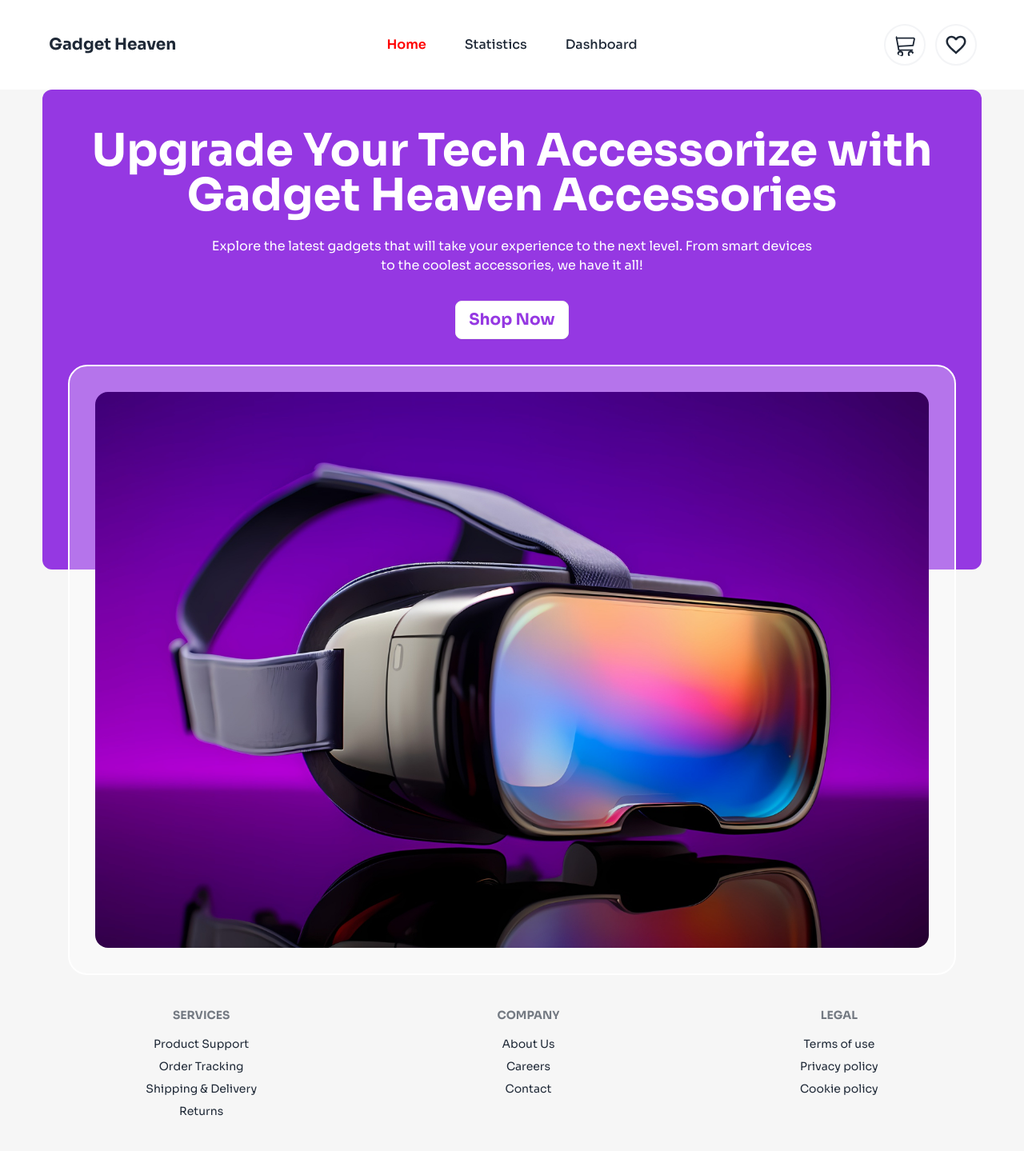
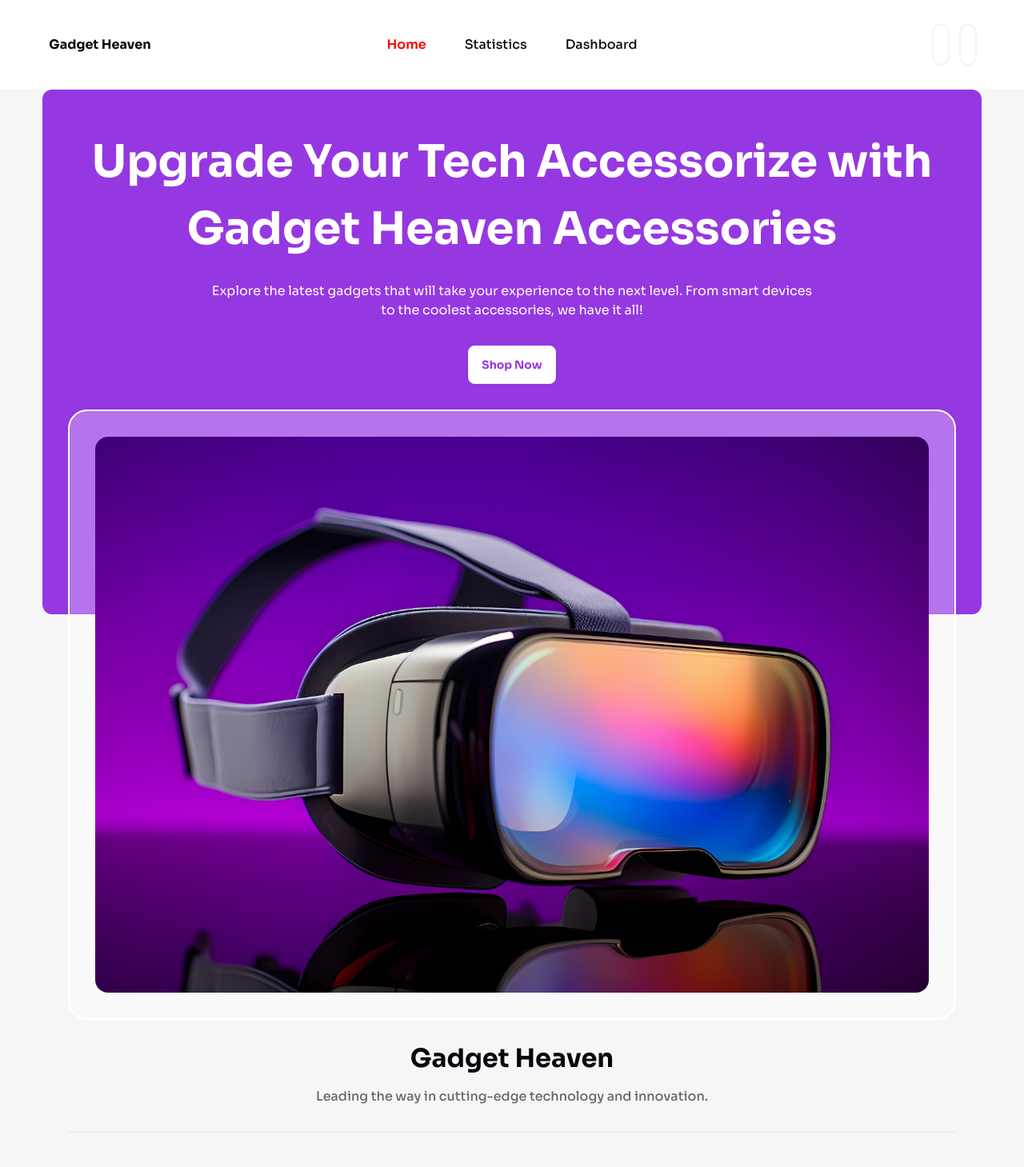
Before and after one commit to KYusufbd/gadget-heaven, a React (Vite) app: page / in a window 1280 px wide. Shown: the top 1459 px of the page at 80% size. Built offline with nearby package versions, Linux system fonts and the light colour scheme.

Commit message:
Footer is ready

```diff
--- a/index.html
+++ b/index.html
@@ -6,7 +6,7 @@
     <meta name="viewport" content="width=device-width, initial-scale=1.0" />
     <title>Gatget Heaven</title>
   </head>
-  <body>
+  <body class="text-txtcol">
     <div id="root"></div>
     <script type="module" src="/src/main.jsx"></script>
   </body>
--- a/src/Banner.jsx
+++ b/src/Banner.jsx
@@ -3,16 +3,16 @@ const Banner = () => {
     <>
       <div className="mx-auto flex w-11/12 flex-col items-center gap-8 rounded-xl bg-primary px-6 pb-72 pt-12">
         <div className="flex w-full flex-col items-center gap-6">
-          <h1 className="max-w-banner-width text-center text-4xl font-bold text-white md:text-5xl lg:text-[56px]">
+          <h1 className="text-4xl md:text-5xl max-w-banner-width text-center font-bold text-white lg:text-[56px]">
             Upgrade Your Tech Accessorize with Gadget Heaven Accessories
           </h1>
-          <p className="max-w-3xl text-center text-base text-white">
+          <p className="text-base max-w-3xl text-center text-white">
             Explore the latest gadgets that will take your experience to the
             next level. From smart devices to the coolest accessories, we have
             it all!
           </p>
         </div>
-        <div className="btn bg-white text-xl font-bold text-primary">
+        <div className="text-xl btn bg-white font-bold text-primary">
           Shop Now
         </div>
       </div>
--- a/src/Footer.jsx
+++ b/src/Footer.jsx
@@ -1,28 +1,35 @@
 const Footer = () => {
   return (
-    <div className="w-full bg-bgcol">
-      <footer className="footer mx-auto max-w-page-width justify-around p-10 text-base-content">
-        <nav className="flex flex-col items-center">
+    <footer className="w-full bg-bgcol py-6 text-txtcol">
+      <div className="flex w-full flex-col items-center gap-3 pb-8">
+        <h3 className="text-3xl font-bold">Gadget Heaven</h3>
+        <p className="font-medium opacity-60">
+          Leading the way in cutting-edge technology and innovation.
+        </p>
+      </div>
+      <hr className="mx-auto w-banner-width" />
+      <div className="mx-auto flex max-w-page-width flex-row flex-wrap justify-around gap-6 p-10 text-base-content">
+        <nav className="flex w-44 flex-col items-center">
           <h6 className="footer-title">Services</h6>
           <a className="link-hover link">Product Support</a>
           <a className="link-hover link">Order Tracking</a>
           <a className="link-hover link">Shipping & Delivery</a>
           <a className="link-hover link">Returns</a>
         </nav>
-        <nav className="flex flex-col items-center">
+        <nav className="flex w-44 flex-col items-center">
           <h6 className="footer-title">Company</h6>
           <a className="link-hover link">About Us</a>
           <a className="link-hover link">Careers</a>
           <a className="link-hover link">Contact</a>
         </nav>
-        <nav className="flex flex-col items-center">
+        <nav className="flex w-44 flex-col items-center">
           <h6 className="footer-title">Legal</h6>
           <a className="link-hover link">Terms of use</a>
           <a className="link-hover link">Privacy policy</a>
           <a className="link-hover link">Cookie policy</a>
         </nav>
-      </footer>
-    </div>
+      </div>
+    </footer>
   );
 };
 
--- a/src/Navbar.jsx
+++ b/src/Navbar.jsx
@@ -59,8 +59,8 @@ const Navbar = () => {
         </ul>
       </div>
       <div className="navbar-end flex gap-4">
-        <BsCart3 className="btn btn-ghost rounded-full p-2 text-5xl outline outline-2 outline-gray-100" />
-        <MdFavoriteBorder className="btn btn-ghost rounded-full p-2 text-5xl outline outline-2 outline-gray-100" />
+        <BsCart3 className="text-5xl btn btn-ghost rounded-full p-2 outline outline-2 outline-gray-100" />
+        <MdFavoriteBorder className="text-5xl btn btn-ghost rounded-full p-2 outline outline-2 outline-gray-100" />
       </div>
     </nav>
   );
--- a/tailwind.config.js
+++ b/tailwind.config.js
@@ -10,10 +10,15 @@ export default {
       sans: ["Sora", ...defaultTheme.fontFamily.sans],
     },
 
+    fontSize: {
+      "3xl": "32px",
+    },
+
     extend: {
       colors: {
         primary: "#9538E2",
         bgcol: "#F6F6F6",
+        txtcol: "#09080F",
       },
       spacing: {
         "page-width": "1280px",
```
